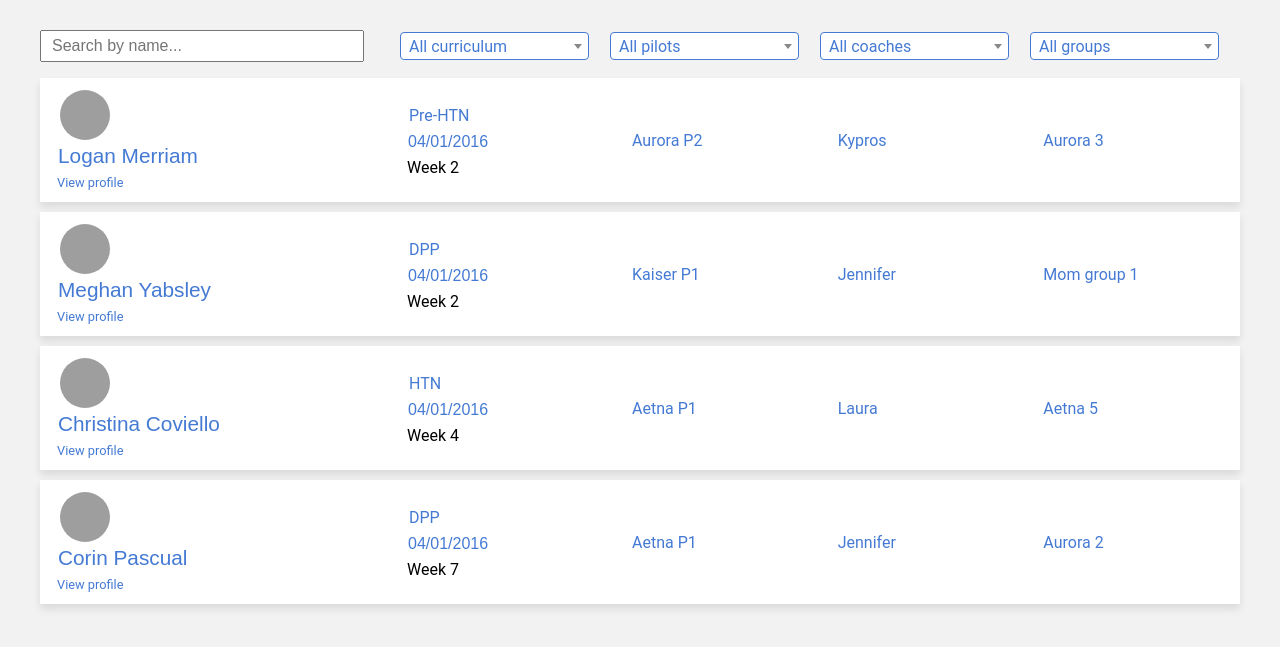
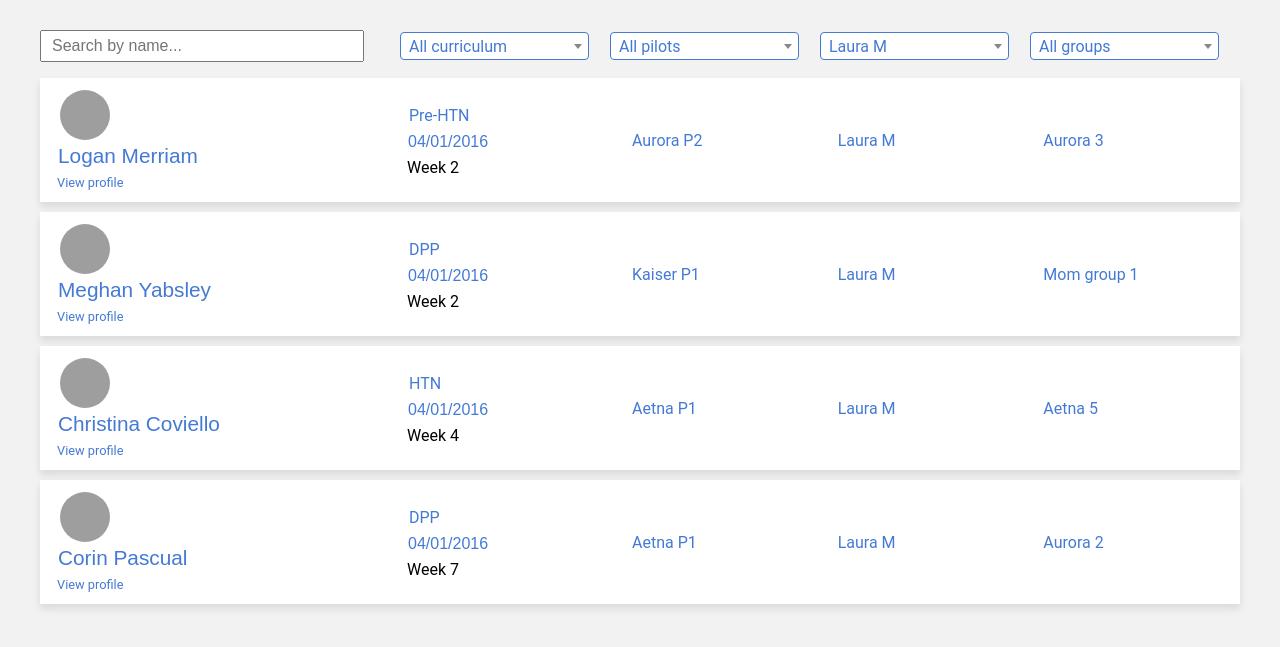
Before and after one commit to lmerriam/NoomUserManagement, a plain HTML site: page index.html in a window 1280 px wide. Shown: the part 53-700 px from the top of the page. Drawn offline with nearby package versions, Linux system fonts and the light colour scheme; grey boxes are pictures that could not be loaded.

Commit message:
Default to laura m

```diff
--- a/index.html
+++ b/index.html
@@ -192,7 +192,7 @@
 							<option value="">Jennifer</option>
 							<option value="">Kypros</option>
 							<option value="">Meghan</option>
-							<option value="">Laura</option>
+							<option value="" selected="selected">Laura M</option>
 						</select>
 					</div>
 
@@ -256,10 +256,10 @@
 						</div>
 						<div class="info coach">
 							<select name="coach-info">
+								<option value="" selected="selected">Laura M</option>
 								<option value="">Kypros</option>
 								<option value="">Jennifer</option>
 								<option value="">Meghan</option>
-								<option value="">Laura</option>
 							</select>
 						</div>
 						<div class="info group">
@@ -319,10 +319,10 @@
 						</div>
 						<div class="info coach">
 							<select name="coach-info">
+								<option value="" selected="selected">Laura M</option>
 								<option value="">Jennifer</option>
 								<option value="">Kypros</option>
 								<option value="">Meghan</option>
-								<option value="">Laura</option>
 							</select>
 						</div>
 						<div class="info group">
@@ -382,7 +382,7 @@
 						</div>
 						<div class="info coach">
 							<select name="coach-info">
-							<option value="">Laura</option>
+								<option value="">Laura M</option>
 								<option value="">Jennifer</option>
 								<option value="">Kypros</option>
 								<option value="">Meghan</option>
@@ -445,10 +445,10 @@
 						</div>
 						<div class="info coach">
 							<select name="coach-info">
+								<option value="" selected="selected">Laura M</option>
 								<option value="">Jennifer</option>
 								<option value="">Kypros</option>
 								<option value="">Meghan</option>
-								<option value="">Laura</option>
 							</select>
 						</div>
 						<div class="info group">
@@ -474,7 +474,8 @@
 
 	<script type="text/javascript">
 	  $('select').select2({
-	  	width: 'Style'
+	  	width: 'Style',
+	  	val: null
 	  });
 
 	  $(function() {
```
